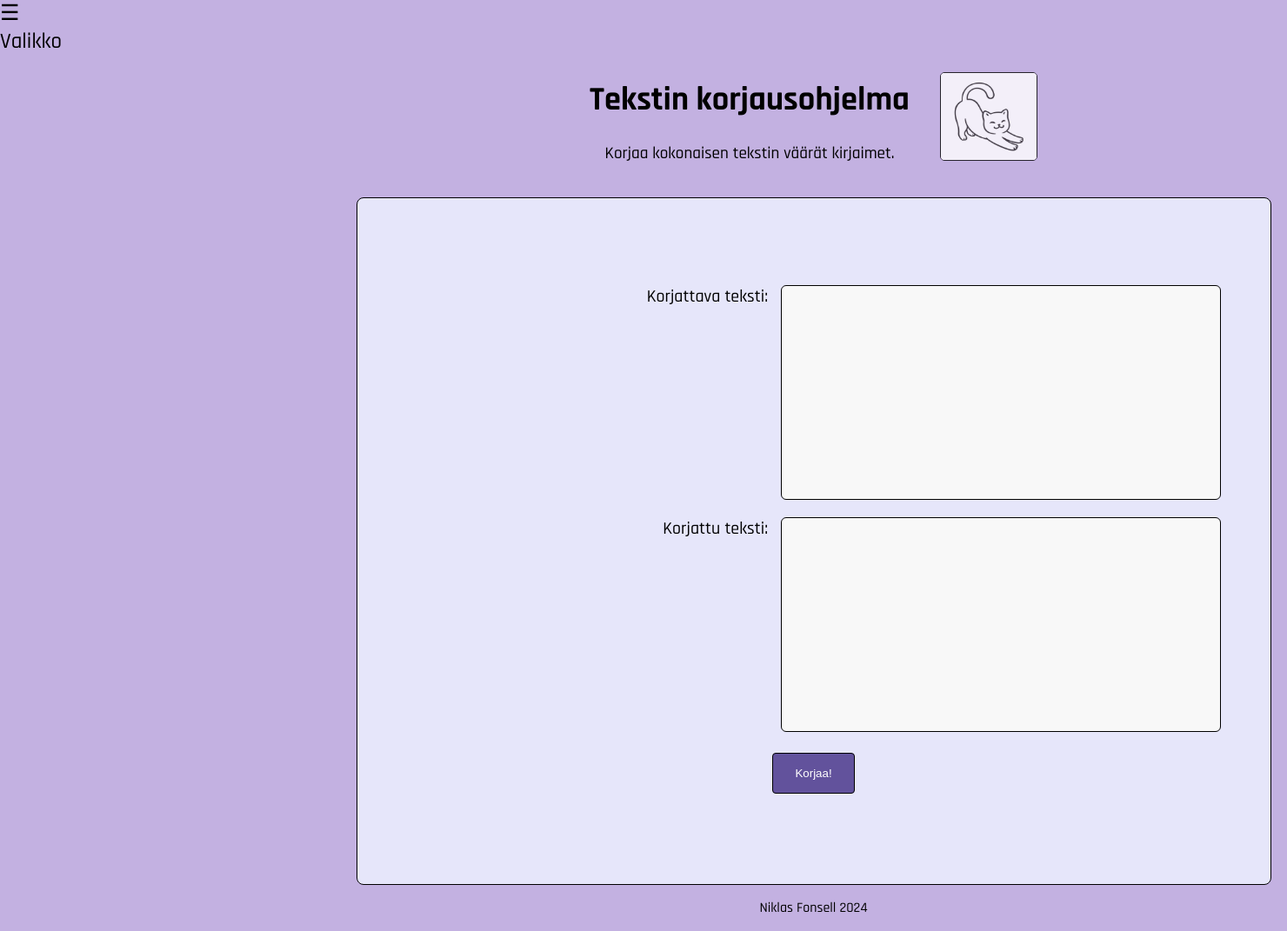
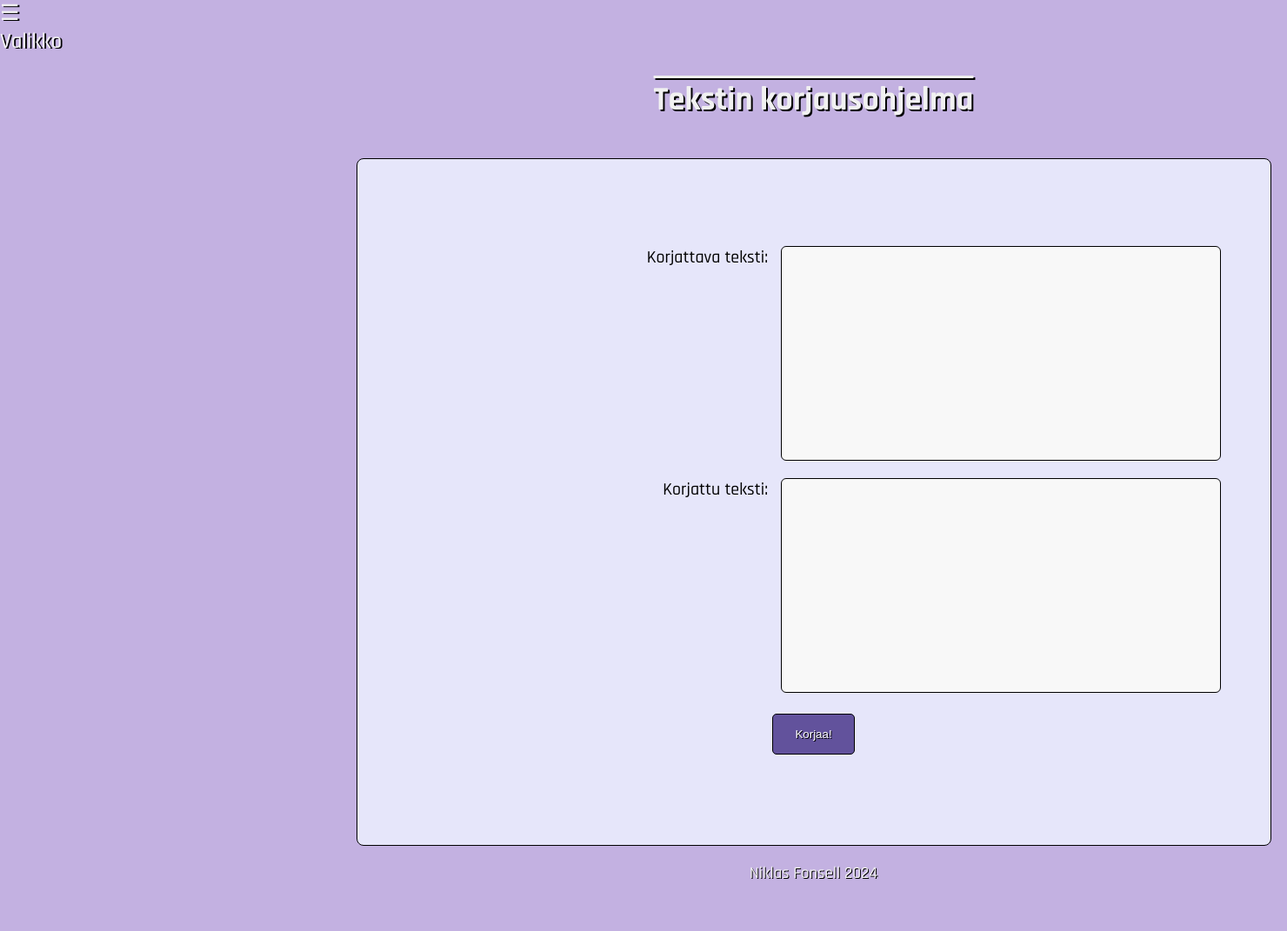
Before and after one commit to niklasff/flask_app, a Flask app: page / in a window 1480 px wide. Shown: the whole page at 87% size. After the commit the page ends 1011 px from the top, so only its background shows below. Run offline with Flask 3, Linux system fonts and the light colour scheme.

Commit message:
index muutos

```diff
--- a/app.py
+++ b/app.py
@@ -71,6 +71,7 @@ def sana_haku(input_text):
                             valmis_sana2 = muutettu_eka2.capitalize()
                             replaced_words.append(f"{char};{valmis_sana2}")
 
+
     with open("replace_patterns.txt", "w", encoding="utf-8") as output_file:
         for replaced_word in replaced_words:
             output_file.write(replaced_word + "\n")
@@ -96,10 +97,6 @@ def sana_korvaus(input_text):
 def index():
     return render_template("index.html")
 
-@app.route('/index', methods=['GET', 'POST'])
-def cat():
-    return render_template('index.html')
-
 @app.route('/tietoa', methods=['GET', 'POST'])
 def tieto():
     return render_template("tietoa.html")
--- a/templates/index.html
+++ b/templates/index.html
@@ -24,6 +24,9 @@
         font-family: "Rajdhani", sans-serif;
         font-weight: 500;
         font-size: 120%;
+        color: #f1f1f1;
+        text-shadow: 2px 2px black;
+        text-decoration-line: overline;
       }
 
       .container {
@@ -65,7 +68,8 @@
         text-decoration: none;
         margin: 4px 2px;
         cursor: pointer;
-        border-radius: 4px;
+        border-radius: 5px;
+        text-shadow: 1px 1px black;
       }
 
       .input-container textarea {
@@ -129,6 +133,8 @@
         font-weight: 500;
         font-size: 25px;
         cursor: pointer;
+        color: #f1f1f1;
+        text-shadow: 2px 1px black;
       }
 
       .footer-container {
@@ -138,7 +144,7 @@
       img {
         height: 100px;
         width: 110px;
-        margin-left: 35px;
+        margin-left: 25px;
         border: solid 1px #000000;
         border-radius: 5px;
         opacity: 0.8;
@@ -150,6 +156,11 @@
         display: flex;
         align-items: center;
         justify-content: center;
+      }
+      .footer-container {
+        color: #f1f1f1;
+        text-shadow: 1px 1px black;
+        font-size: 19px;
       }
     </style>
   </head>
@@ -170,10 +181,6 @@
     <div class="kuva-teksti-container">
       <div class="teksti">
         <h1>Tekstin korjausohjelma</h1>
-        <p>Korjaa kokonaisen tekstin väärät kirjaimet.</p>
-      </div>
-      <div class="image">
-        <img src="{{url_for('static', filename='kissa.jpg')}}" alt="kissa" />
       </div>
     </div>
     <br />
```
Also changed, not shown: kissan koodi.txt (added, +9 -0 lines).
